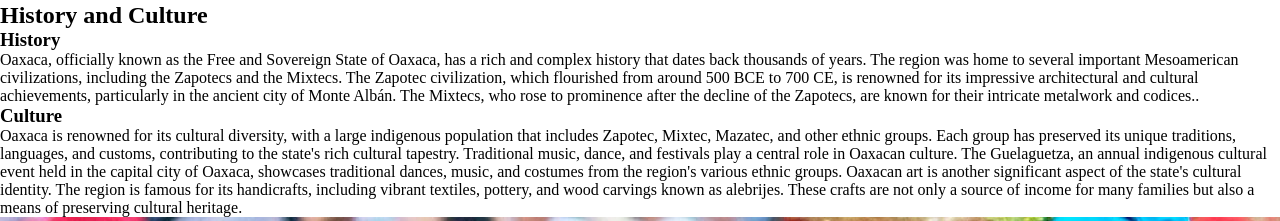
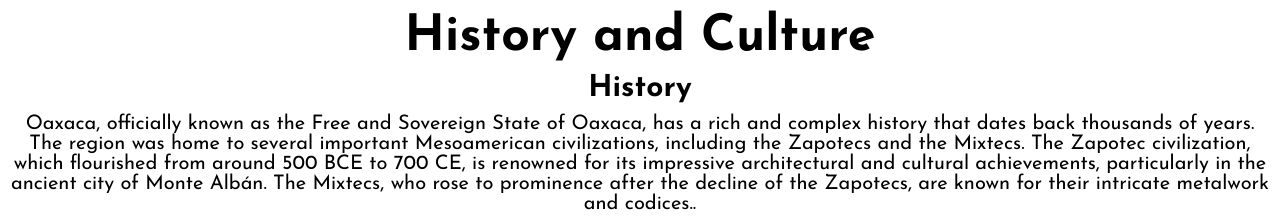
Before and after one commit to EricCurtiDev/PreEntrega3Curti, a plain HTML site: page index.html in a window 1280 px wide. Shown: the part 554-775 px from the top of the page. Drawn offline with Linux system fonts and the light colour scheme.

Commit message:
styles text

```diff
--- a/css/styles.css
+++ b/css/styles.css
@@ -12,3 +12,36 @@
     font-family: "Josefin";
     src: url(/assets/fonts/JosefinSans-VariableFont_wght.ttf);
 }
+
+h1{
+    font-family: "Josefin";
+    font-size: 50px;
+    text-align: center;
+    justify-content: center;
+    margin: 10px;
+}
+
+h2{
+    font-family: "Josefin";
+}
+
+h3{
+    font-family: "Josefin";
+    font-size: 30px;
+    text-align: center;
+    justify-content: center;
+    margin: 10px;
+}
+
+p{
+    font-family: "Josefin";
+    font-size: 20px;
+    text-align: center;
+    justify-content: center;
+    margin: 10px;
+}
+
+small{
+    font-family: "Josefin";
+    font-size: 15px;
+}
```
